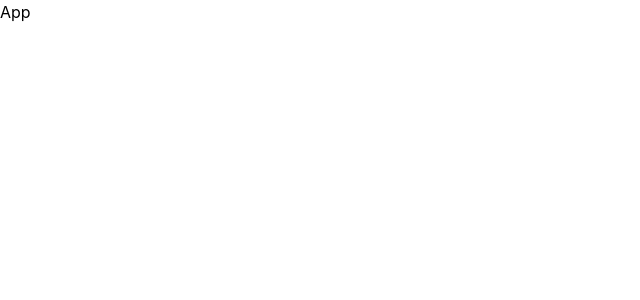
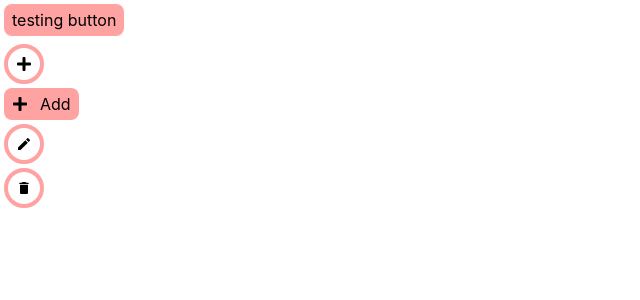
Before and after one commit to Danish-khan93/task-manager-pren, a React app in the folder task-manager-pern/frontend/: page / in a window 1280 px wide. Shown: the top 300 px of the page, without its empty margins (0-640 px from the left). Built offline with nearby package versions, Linux system fonts and the light colour scheme; the HTML template or start-up script is replaced by a standard one.

Commit message:
make custom component files and start from button (work in process)

```diff
--- a/task-manager-pern/frontend/package.json
+++ b/task-manager-pern/frontend/package.json
@@ -14,6 +14,7 @@
     "@tailwindcss/vite": "^4.2.1",
     "react": "^19.2.0",
     "react-dom": "^19.2.0",
+    "react-icons": "^5.5.0",
     "react-redux": "^9.2.0",
     "react-router-dom": "^7.13.0",
     "tailwindcss": "^4.2.1"
--- a/task-manager-pern/frontend/src/App.tsx
+++ b/task-manager-pern/frontend/src/App.tsx
@@ -1,8 +1,20 @@
+import { CustomButton } from "./component";
 
 const App = () => {
   return (
-    <div>App</div>
-  )
-}
+    <div>
+      <CustomButton label="testing button" type="button" variant="text" />
+      <CustomButton icon={"plus"} type="button" variant="icon" />
+      <CustomButton
+        icon={"plus"}
+        label={"Add"}
+        type="button"
+        variant="iconText"
+      />
+      <CustomButton icon={"edit"} type="button" variant="icon" />
+      <CustomButton icon={"delete"} type="button" variant="icon" />
+    </div>
+  );
+};
 
-export default App
+export default App;
--- /dev/null
+++ b/task-manager-pern/frontend/src/component/CustomButton.tsx
@@ -0,0 +1,37 @@
+import type { FC } from "react";
+import { FaPlus } from "react-icons/fa";
+import { MdEdit } from "react-icons/md";
+import { MdDelete } from "react-icons/md";
+
+const iconMap = {
+  plus: <FaPlus />,
+  edit: <MdEdit />,
+  delete: <MdDelete />,
+};
+type Props = {
+  type: "button" | "submit";
+  variant: "icon" | "text" | "iconText";
+  label?: string;
+  icon?: keyof typeof iconMap; // allows only iconMap key names (auto-suggest & type-safe)
+};
+
+const CustomButton: FC<Props> = (props) => {
+  // learning tips
+  // in destructuring assing value  with = if use : mean rename the name
+  const { type = "button", label, icon, variant = "iconText" } = props;
+
+  const styling = {
+    icon: "w-[40px] h-[40px] p-2 rounded-full bg-white border-4 border-red-300 flex justify-center items-center",
+    text: "max-w-42 py-1 px-2 rounded-lg bg-red-300 whitespace-nowrap",
+    iconText: "py-1 px-2 rounded-lg flex justify-center items-center gap-3 bg-red-300 whitespace-nowrap",
+  };
+
+  return (
+    <button type={type} className={`${variant && styling[variant]} m-1`}>
+      <span>{icon && iconMap[icon]}</span>
+      <span>{label && label}</span>
+    </button>
+  );
+};
+
+export default CustomButton;
--- /dev/null
+++ b/task-manager-pern/frontend/src/component/CustomCheckBox.tsx
@@ -0,0 +1,9 @@
+import React from 'react'
+
+const CustomCheckBox = () => {
+  return (
+    <div>CustomCheckBox</div>
+  )
+}
+
+export default CustomCheckBox
--- /dev/null
+++ b/task-manager-pern/frontend/src/component/CustomInput.tsx
@@ -0,0 +1,9 @@
+import React from 'react'
+
+const CustomInput = () => {
+  return (
+    <div>CustomInput</div>
+  )
+}
+
+export default CustomInput
--- a/task-manager-pern/frontend/src/component/index.ts
+++ b/task-manager-pern/frontend/src/component/index.ts
@@ -0,0 +1,5 @@
+import CustomButton from "./CustomButton";
+import CustomCheckBox from "./CustomCheckBox";
+import CustomInput from "./CustomInput";
+
+export { CustomButton, CustomCheckBox, CustomInput };
```
Also changed, not shown: 1 other file (tests, documents, lock files or other folders).
